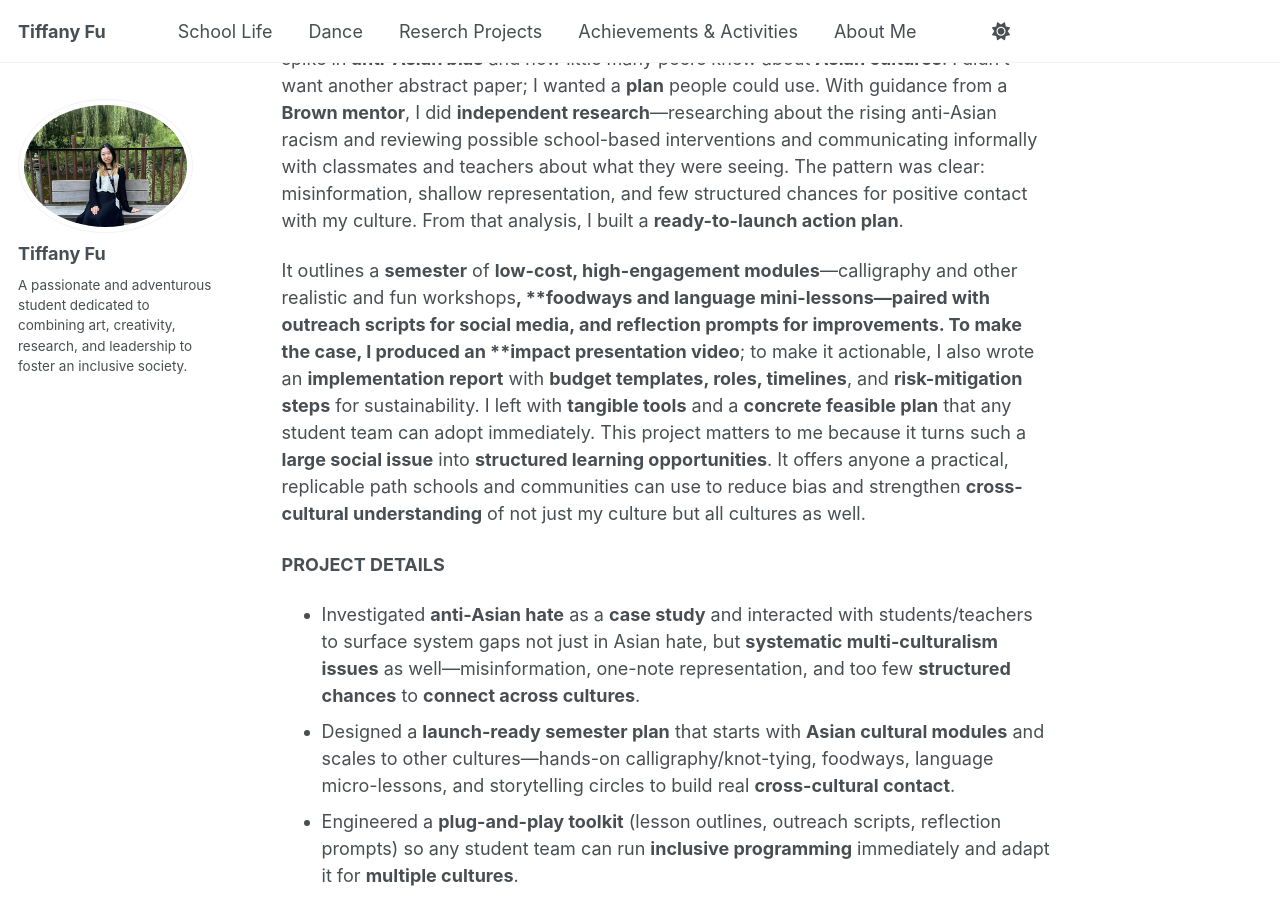
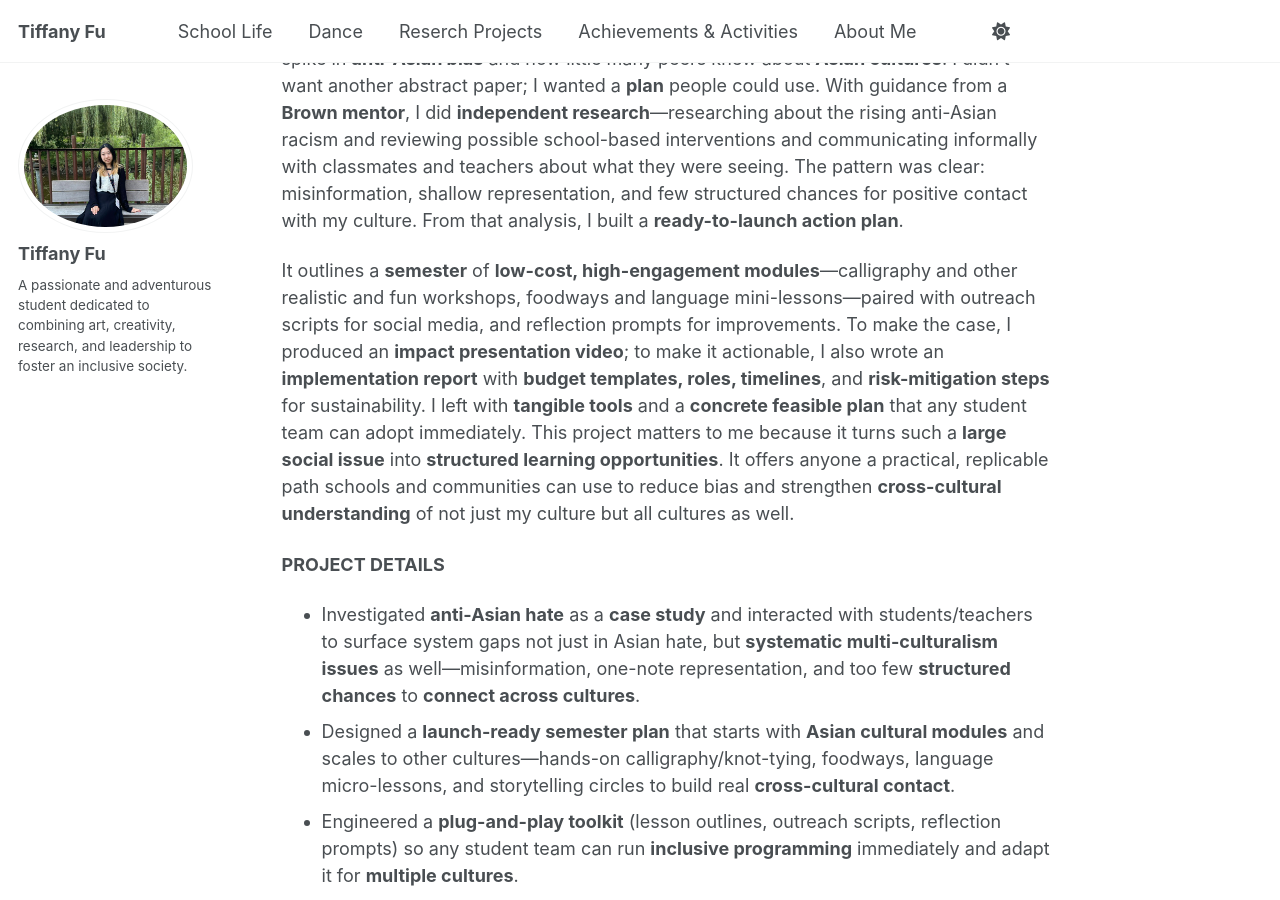
Before and after one commit to TiffanyJTFu/TiffanyTestWeb, a Jekyll site: the page built from _teaching/01-CommunitySocialIssueProject.md, in a window 1280 px wide and 900 px high, scrolled down 611 px. Built offline with Jekyll 4.4.1, drawn with Linux system fonts in a browser that asks for light colours; a script that is not in the unit is left out.

```diff
--- a/_teaching/01-CommunitySocialIssueProject.md
+++ b/_teaching/01-CommunitySocialIssueProject.md
@@ -15,7 +15,7 @@ paperurl1: 'https://www.tiffu.ca/files/Step 8B_ Action plan Final Report - Tiffa
 <br><br>**PROJECT BACKGROUND**
 <br>At **Brown’s Leadership & Social Change program**, I focused on a problem I felt close to: a spike in **anti-Asian bias** and how little many peers knew about **Asian cultures**. I didn’t want another abstract paper; I wanted a **plan** people could use. With guidance from a **Brown mentor**, I did **independent research**—researching about the rising anti-Asian racism and reviewing possible school-based interventions and communicating informally with classmates and teachers about what they were seeing. The pattern was clear: misinformation, shallow representation, and few structured chances for positive contact with my culture. From that analysis, I built a **ready-to-launch action plan**.
 
-It outlines a **semester** of **low-cost, high-engagement modules**—calligraphy and other realistic and fun workshops**, **foodways and language mini-lessons—paired with outreach scripts for social media, and reflection prompts for improvements. To make the case, I produced an **impact presentation video**; to make it actionable, I also wrote an **implementation report** with **budget templates, roles, timelines**, and **risk-mitigation steps** for sustainability. I left with **tangible tools** and a **concrete feasible plan** that any student team can adopt immediately. This project matters to me because it turns such a **large social issue** into **structured learning opportunities**. It offers anyone a practical, replicable path schools and communities can use to reduce bias and strengthen **cross-cultural understanding** of not just my culture but all cultures as well.
+It outlines a **semester** of **low-cost, high-engagement modules**—calligraphy and other realistic and fun workshops, foodways and language mini-lessons—paired with outreach scripts for social media, and reflection prompts for improvements. To make the case, I produced an **impact presentation video**; to make it actionable, I also wrote an **implementation report** with **budget templates, roles, timelines**, and **risk-mitigation steps** for sustainability. I left with **tangible tools** and a **concrete feasible plan** that any student team can adopt immediately. This project matters to me because it turns such a **large social issue** into **structured learning opportunities**. It offers anyone a practical, replicable path schools and communities can use to reduce bias and strengthen **cross-cultural understanding** of not just my culture but all cultures as well.
 
 **PROJECT DETAILS**
 * Investigated **anti-Asian hate** as a **case study** and interacted with students/teachers to surface system gaps not just in Asian hate, but **systematic multi-culturalism issues** as well—misinformation, one-note representation, and too few **structured chances** to **connect across cultures**.
```
